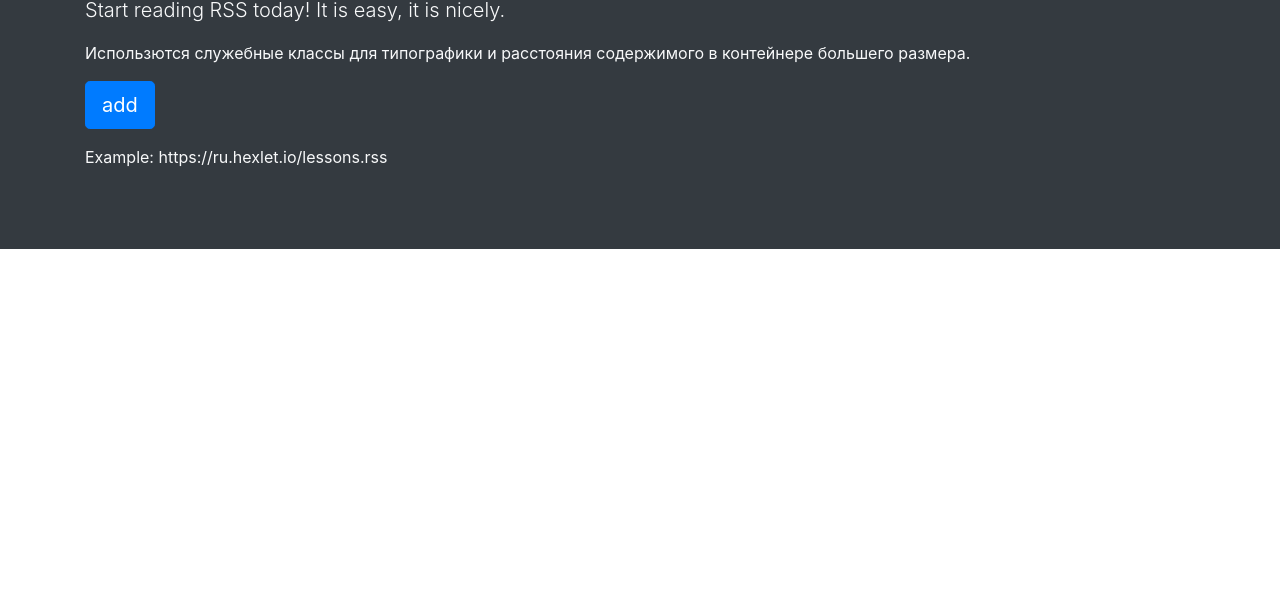
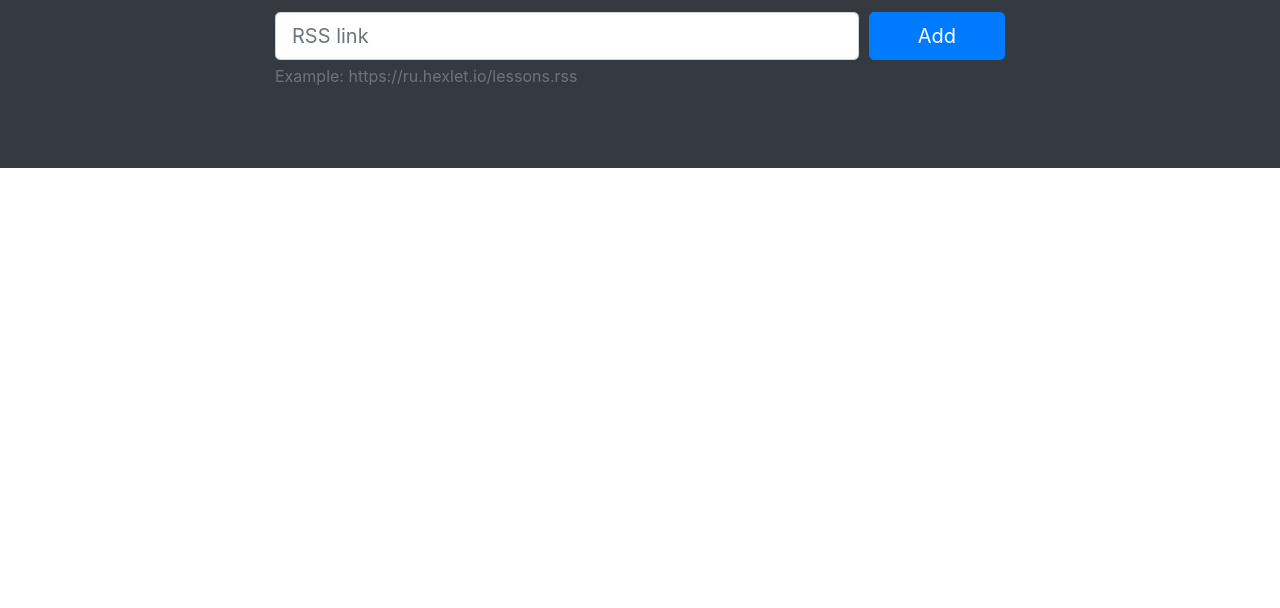
Before and after one commit to Web-proger/frontend-project-lvl3, a website built with webpack: page src/index.html in a window 1280 px wide. Shown: the part 192-800 px from the top of the page. Built offline with nearby package versions, Linux system fonts and the light colour scheme.

Commit message:
refactor(index.html) Правка вёрстки

```diff
--- a/src/index.html
+++ b/src/index.html
@@ -7,16 +7,28 @@
     <link rel="stylesheet" href="https://cdn.jsdelivr.net/npm/bootstrap@4.5.3/dist/css/bootstrap.min.css" integrity="sha384-TX8t27EcRE3e/ihU7zmQxVncDAy5uIKz4rEkgIXeMed4M0jlfIDPvg6uqKI2xXr2" crossorigin="anonymous">
 </head>
 <body>
-    <div class="jumbotron jumbotron-fluid bg-dark text-light">
+    <section class="jumbotron jumbotron-fluid bg-dark text-light">
       <div class="container-xl">
-        <h1 class="display-1">RSS Reader</h1>
-        <p class="lead">Start reading RSS today! It is easy, it is nicely.</p>
-        <p>Использются служебные классы для типографики и расстояния содержимого в контейнере большего размера.</p>
-        <p class="lead">
-          <a class="btn btn-primary btn-lg" href="#" role="button">add</a>
-        </p>
-        <p>Example: https://ru.hexlet.io/lessons.rss</p>
+        <div class="row">
+          <div class="col-md-10 col-lg-8 mx-auto text-white">
+            <h1 class="display-3">RSS Reader</h1>
+            <p class="lead">Start reading RSS today! It is easy, it is nicely.</p>
+            <form>
+              <div class="form-row">
+                <div class="col">
+                  <input type="text" class="form-control form-control-lg w-100" aria-describedby="textHelp" placeholder="RSS link">
+
+                </div>
+                <div class="col-auto">
+                    <button type="submit" class="btn btn-lg btn-primary px-sm-5">Add</button>
+                </div>
+              </div>
+            </form>
+            <p id="textHelp" class="form-text text-muted">Example: https://ru.hexlet.io/lessons.rss</p>
+            <div class="feedback"></div>
+          </div>
+        </div>
       </div>
-    </div>
+    </section>
 </body>
 </html>
```
